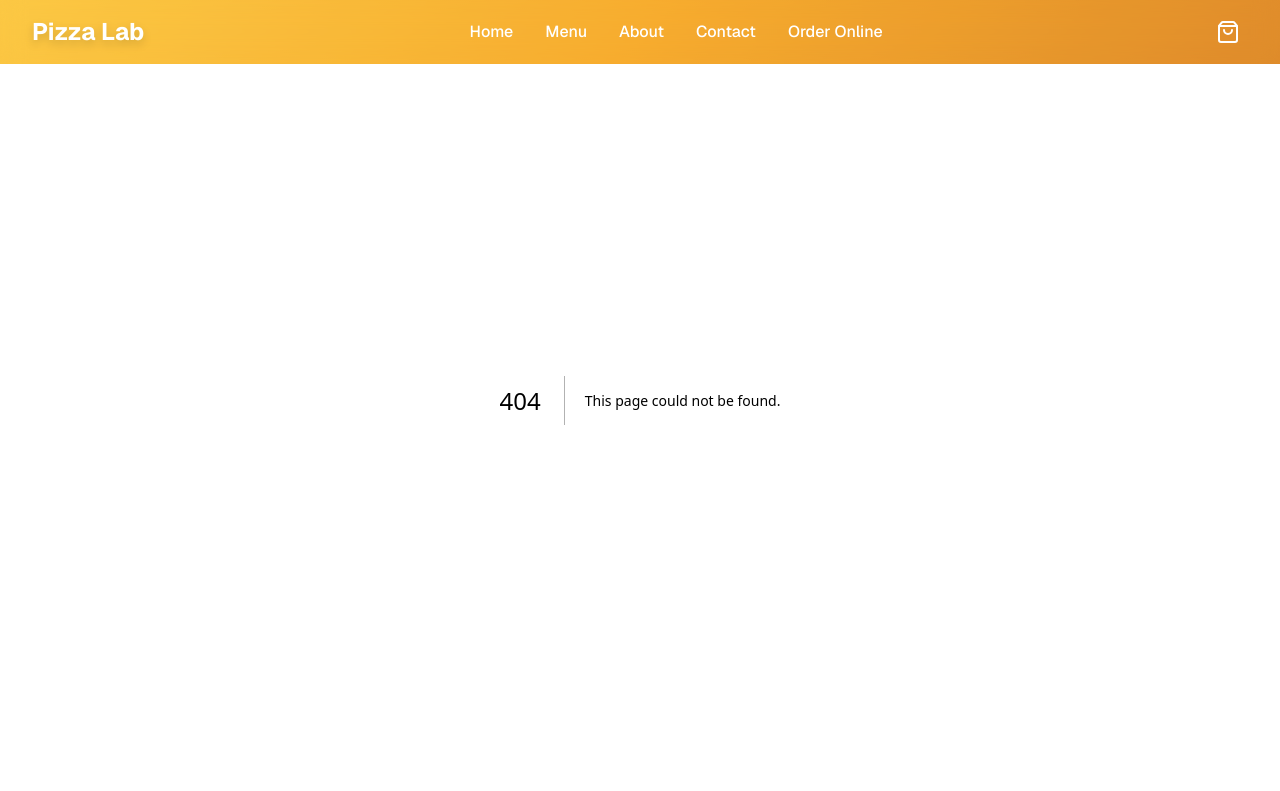
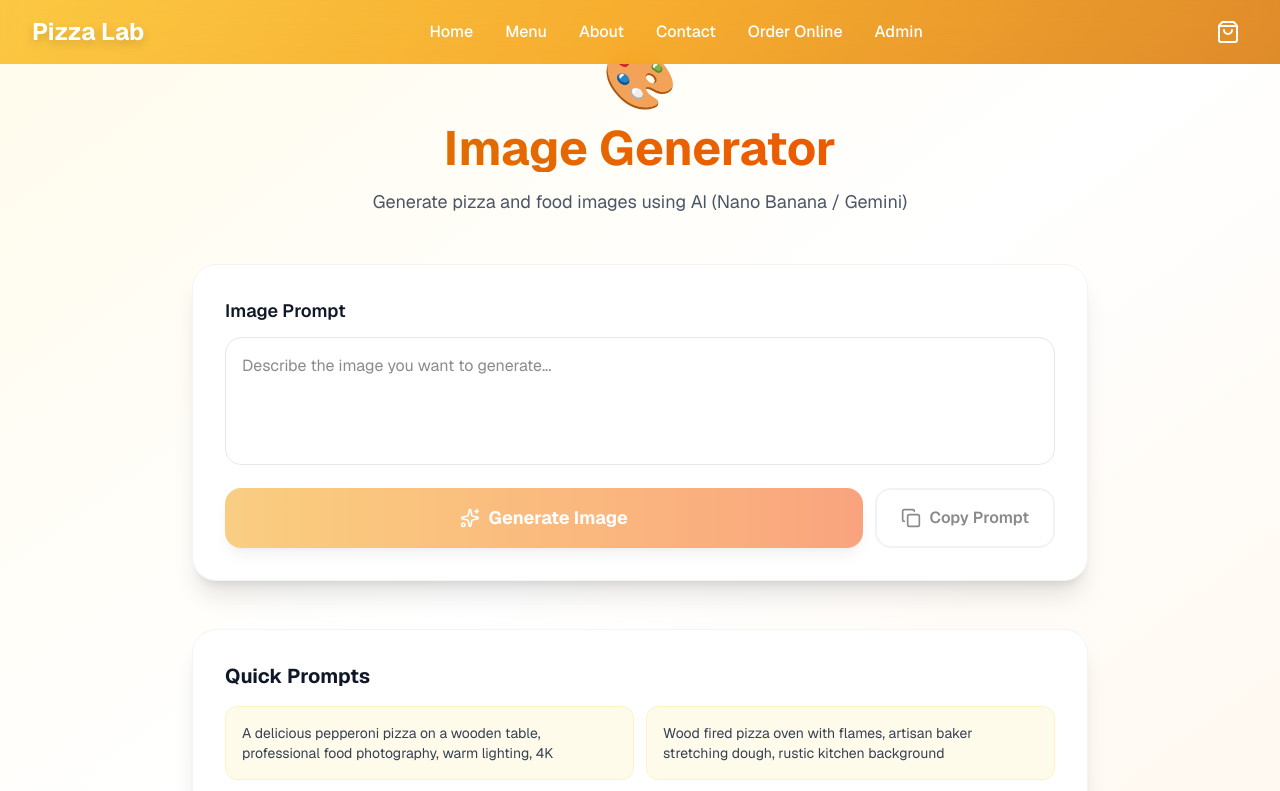
Before and after one commit to zeedo-group/pizzalab, a Next.js app: page /admin in a window 1280 px wide. Before the commit this address had no page. Shown: the top 791 px of the page. Built offline with nearby package versions, Linux system fonts and the light colour scheme.

Commit message:
Add-gemini-image-generation-admin-page

```diff
--- a/package.json
+++ b/package.json
@@ -9,6 +9,7 @@
     "lint": "eslint"
   },
   "dependencies": {
+    "@google/genai": "^2.11.0",
     "@sanity/client": "^7.23.0",
     "@stripe/stripe-js": "^9.9.0",
     "framer-motion": "^12.42.2",
--- /dev/null
+++ b/src/app/admin/page.tsx
@@ -0,0 +1,183 @@
+"use client";
+
+import { useState } from "react";
+import { motion } from "framer-motion";
+import { Sparkles, Download, Copy, Check } from "lucide-react";
+
+export default function AdminPage() {
+  const [prompt, setPrompt] = useState("");
+  const [loading, setLoading] = useState(false);
+  const [result, setResult] = useState<{ image?: string; error?: string } | null>(null);
+  const [copied, setCopied] = useState(false);
+
+  const generateImage = async () => {
+    if (!prompt.trim()) return;
+    setLoading(true);
+    setResult(null);
+    try {
+      const res = await fetch("/api/generate-image", {
+        method: "POST",
+        headers: { "Content-Type": "application/json" },
+        body: JSON.stringify({ prompt }),
+      });
+      const data = await res.json();
+      if (!res.ok) {
+        setResult({ error: data.error || "Generation failed" });
+      } else {
+        setResult({ image: data.image });
+      }
+    } catch (error) {
+      setResult({ error: "Network error" });
+    } finally {
+      setLoading(false);
+    }
+  };
+
+  const downloadImage = () => {
+    if (!result?.image) return;
+    const link = document.createElement("a");
+    link.href = result.image;
+    link.download = `pizza-lab-${Date.now()}.png`;
+    document.body.appendChild(link);
+    link.click();
+    document.body.removeChild(link);
+  };
+
+  const copyPrompt = () => {
+    if (!prompt) return;
+    navigator.clipboard.writeText(prompt);
+    setCopied(true);
+    setTimeout(() => setCopied(false), 2000);
+  };
+
+  return (
+    <div className="min-h-screen bg-gradient-to-br from-amber-50 via-white to-orange-50 py-12 px-4">
+      <div className="max-w-4xl mx-auto">
+        <motion.div
+          initial={{ opacity: 0, y: -20 }}
+          animate={{ opacity: 1, y: 0 }}
+          className="text-center mb-12"
+        >
+          <div className="text-6xl mb-4">🎨</div>
+          <h1 className="text-4xl md:text-5xl font-bold mb-4 bg-gradient-to-r from-amber-600 to-orange-600 bg-clip-text text-transparent">
+            Image Generator
+          </h1>
+          <p className="text-gray-600 text-lg">
+            Generate pizza and food images using AI (Nano Banana / Gemini)
+          </p>
+        </motion.div>
+
+        <motion.div
+          initial={{ opacity: 0, y: 20 }}
+          animate={{ opacity: 1, y: 0 }}
+          transition={{ delay: 0.1 }}
+          className="bg-white rounded-3xl shadow-xl p-8 mb-8 border border-gray-100"
+        >
+          <label className="block text-lg font-semibold mb-3 text-gray-900">
+            Image Prompt
+          </label>
+          <textarea
+            value={prompt}
+            onChange={(e) => setPrompt(e.target.value)}
+            placeholder="Describe the image you want to generate..."
+            className="w-full p-4 border border-gray-200 rounded-2xl focus:ring-2 focus:ring-amber-500 focus:border-transparent resize-none h-32 mb-4"
+          />
+          <div className="flex flex-wrap gap-3">
+            <motion.button
+              whileHover={{ scale: 1.02 }}
+              whileTap={{ scale: 0.98 }}
+              onClick={generateImage}
+              disabled={loading || !prompt.trim()}
+              className="flex-1 bg-gradient-to-r from-amber-500 to-orange-600 text-white py-4 rounded-2xl font-bold text-lg hover:from-amber-600 hover:to-orange-700 transition-all shadow-lg disabled:opacity-50 disabled:cursor-not-allowed flex items-center justify-center gap-2"
+            >
+              {loading ? (
+                <>
+                  <motion.div
+                    animate={{ rotate: 360 }}
+                    transition={{ duration: 1, repeat: Infinity, ease: "linear" }}
+                    className="w-5 h-5 border-2 border-white border-t-transparent rounded-full"
+                  />
+                  Generating...
+                </>
+              ) : (
+                <>
+                  <Sparkles className="w-5 h-5" />
+                  Generate Image
+                </>
+              )}
+            </motion.button>
+            <motion.button
+              whileHover={{ scale: 1.02 }}
+              whileTap={{ scale: 0.98 }}
+              onClick={copyPrompt}
+              disabled={!prompt}
+              className="px-6 py-4 border-2 border-gray-200 rounded-2xl font-semibold hover:border-amber-500 transition-colors disabled:opacity-50 flex items-center gap-2"
+            >
+              {copied ? <Check className="w-5 h-5 text-green-600" /> : <Copy className="w-5 h-5" />}
+              {copied ? "Copied" : "Copy Prompt"}
+            </motion.button>
+          </div>
+        </motion.div>
+
+        {result?.error && (
+          <motion.div
+            initial={{ opacity: 0, y: 10 }}
+            animate={{ opacity: 1, y: 0 }}
+            className="bg-red-50 border border-red-200 text-red-700 px-6 py-4 rounded-2xl mb-8"
+          >
+            {result.error}
+          </motion.div>
+        )}
+
+        {result?.image && (
+          <motion.div
+            initial={{ opacity: 0, scale: 0.95 }}
+            animate={{ opacity: 1, scale: 1 }}
+            className="bg-white rounded-3xl shadow-xl p-8 border border-gray-100"
+          >
+            <div className="flex items-center justify-between mb-6">
+              <h2 className="text-2xl font-bold text-gray-900">Generated Image</h2>
+              <motion.button
+                whileHover={{ scale: 1.05 }}
+                whileTap={{ scale: 0.95 }}
+                onClick={downloadImage}
+                className="flex items-center gap-2 bg-gradient-to-r from-amber-500 to-orange-600 text-white px-6 py-3 rounded-xl font-semibold hover:from-amber-600 hover:to-orange-700 transition-all shadow-lg"
+              >
+                <Download className="w-5 h-5" />
+                Download
+              </motion.button>
+            </div>
+            <div className="rounded-2xl overflow-hidden border border-gray-100">
+              <img src={result.image} alt="Generated" className="w-full h-auto" />
+            </div>
+          </motion.div>
+        )}
+
+        <motion.div
+          initial={{ opacity: 0 }}
+          animate={{ opacity: 1 }}
+          transition={{ delay: 0.3 }}
+          className="mt-12 bg-white rounded-3xl shadow-xl p-8 border border-gray-100"
+        >
+          <h3 className="text-xl font-bold mb-4 text-gray-900">Quick Prompts</h3>
+          <div className="grid grid-cols-1 md:grid-cols-2 gap-3">
+            {[
+              "A delicious pepperoni pizza on a wooden table, professional food photography, warm lighting, 4K",
+              "Wood fired pizza oven with flames, artisan baker stretching dough, rustic kitchen background",
+              "Fresh Italian ingredients: tomatoes, mozzarella, basil on marble counter, overhead shot",
+              "Pizza Margherita with fresh basil leaves, steam rising, shallow depth of field, restaurant setting",
+            ].map((quickPrompt) => (
+              <button
+                key={quickPrompt}
+                onClick={() => setPrompt(quickPrompt)}
+                className="text-left p-4 rounded-xl bg-amber-50 hover:bg-amber-100 transition-colors text-sm text-gray-700 border border-amber-100"
+              >
+                {quickPrompt}
+              </button>
+            ))}
+          </div>
+        </motion.div>
+      </div>
+    </div>
+  );
+}
--- /dev/null
+++ b/src/app/api/generate-image/route.ts
@@ -0,0 +1,46 @@
+import { GoogleGenAI } from "@google/genai";
+import { NextResponse } from "next/server";
+
+export async function POST(request: Request) {
+  try {
+    const { prompt } = await request.json();
+
+    if (!prompt || typeof prompt !== "string") {
+      return NextResponse.json({ error: "Prompt is required" }, { status: 400 });
+    }
+
+    const apiKey = process.env.GEMINI_API_KEY;
+    if (!apiKey) {
+      return NextResponse.json({ error: "GEMINI_API_KEY is not configured" }, { status: 500 });
+    }
+
+    const ai = new GoogleGenAI({ apiKey });
+
+    const response = await ai.models.generateContent({
+      model: "gemini-2.0-flash-exp-image-generation",
+      contents: prompt,
+      config: {
+        responseModalities: ["TEXT", "IMAGE"],
+      },
+    });
+
+    const parts = response.candidates?.[0]?.content?.parts ?? [];
+    const imagePart = parts.find((p: any) => p.inlineData?.mimeType?.startsWith("image/"));
+
+    if (!imagePart?.inlineData?.data) {
+      console.error("No image in Gemini response");
+      return NextResponse.json({ error: "No image generated" }, { status: 500 });
+    }
+
+    const mimeType = imagePart.inlineData.mimeType;
+    const base64Data = imagePart.inlineData.data;
+
+    return NextResponse.json({
+      image: `data:${mimeType};base64,${base64Data}`,
+      mimeType,
+    });
+  } catch (error) {
+    console.error("Image generation error:", error);
+    return NextResponse.json({ error: "Image generation failed" }, { status: 500 });
+  }
+}
--- a/src/components/Navbar.tsx
+++ b/src/components/Navbar.tsx
@@ -37,6 +37,7 @@ export default function Navbar() {
               { href: "/about", label: "About" },
               { href: "/contact", label: "Contact" },
               { href: "/order", label: "Order Online" },
+              { href: "/admin", label: "Admin" },
             ].map((link) => (
               <Link
                 key={link.href}
@@ -90,6 +91,7 @@ export default function Navbar() {
               { href: "/about", label: "About" },
               { href: "/contact", label: "Contact" },
               { href: "/order", label: "Order Online" },
+              { href: "/admin", label: "Admin" },
             ].map((link) => (
               <Link
                 key={link.href}
```
Also changed, not shown: 1 other file (tests, documents, lock files or other folders).
